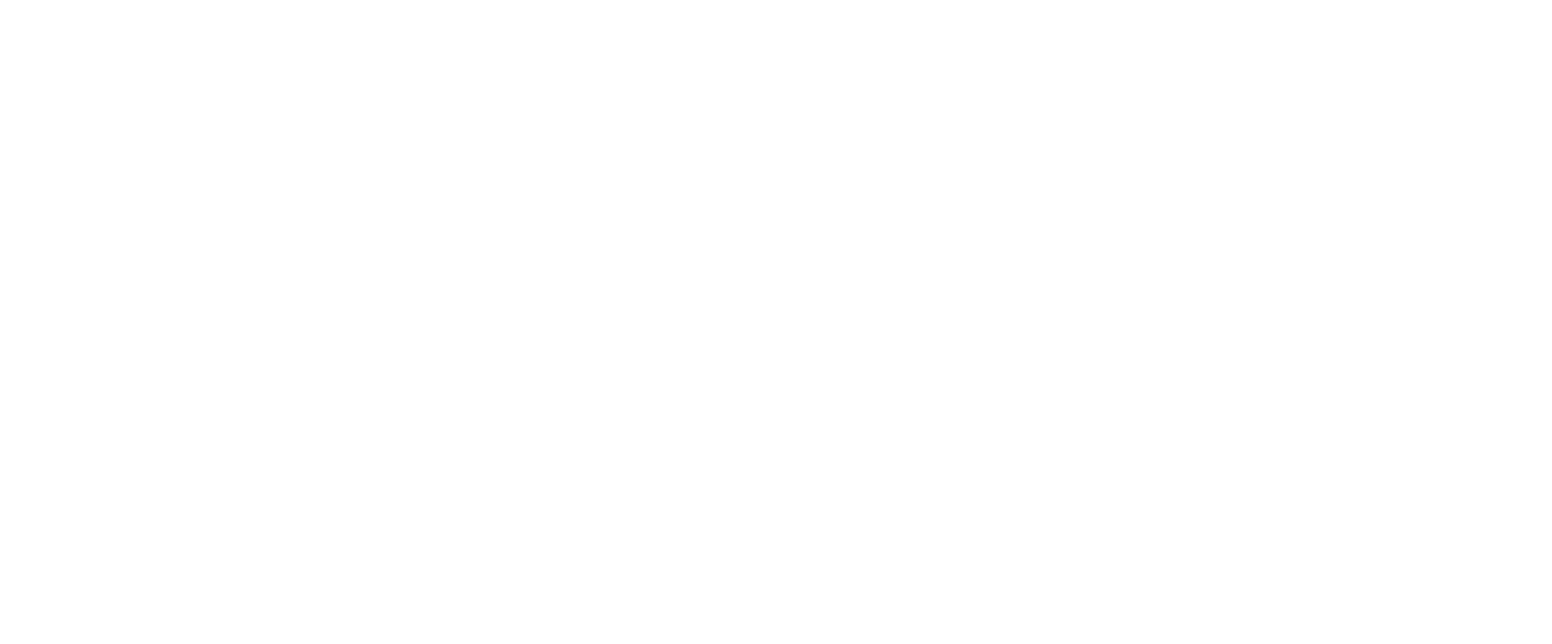
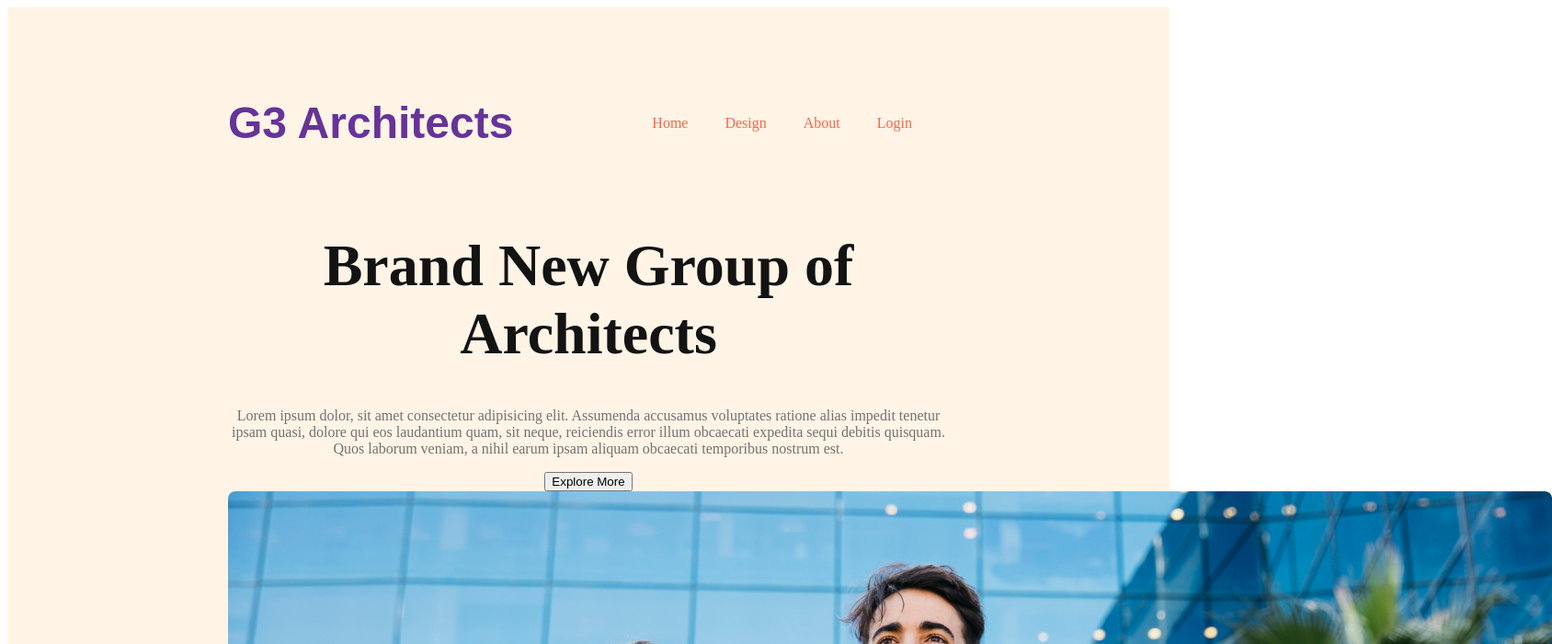
Before and after one commit to AmithBiswas/g3-Design, a plain HTML site: page Responsive.html in a window 1280 px wide. Shown: the top 700 px of the page at 92% size, 1688 px wide, since content can reach past the window. Drawn offline with Linux system fonts and the light colour scheme.

Commit message:
all setup page

```diff
--- a/Responsive.html
+++ b/Responsive.html
@@ -4,10 +4,27 @@
     <meta charset="UTF-8">
     <meta name="viewport" content="width=device-width, initial-scale=1.0">
     <title>Style.com</title>
+    <link rel="stylesheet" href="Styles/Style.css">
 </head>
 <body>
     <header>
-
+        <nav>
+            <h3 class="nav-title">G3 Architects</h3>
+            <ul>
+             <li><a href="">Home</a></li>
+             <li><a href="">Design</a></li>
+             <li><a href="">About</a></li>
+             <li><a href="">Login</a></li>
+            </ul>
+        </nav>
+        <div class="banner">
+          <div class="banner-content">
+            <h1 class="banner-title">Brand New Group of Architects</h1>
+            <p class="banner-description">Lorem ipsum dolor, sit amet consectetur adipisicing elit. Assumenda accusamus voluptates ratione alias impedit tenetur ipsam quasi, dolore qui eos laudantium quam, sit neque, reiciendis error illum obcaecati expedita sequi debitis quisquam. Quos laborum veniam, a nihil earum ipsam aliquam obcaecati temporibus nostrum est.</p>
+            <button class="button-primarry">Explore More</button>
+          </div>
+            <img src="New folder/images/banner.png" alt="">
+        </div>
     </header>
 </body>
 </html>
--- a/Styles/Style.css
+++ b/Styles/Style.css
@@ -0,0 +1,42 @@
+
+
+header{
+    background: rgba(255, 144, 14, 0.10);
+    padding:50px 240px;
+}
+.nav-title{
+    font-size:3rem;
+    font-family:sans-serif;
+    font-weight:600;
+    color:rebeccapurple;
+}
+nav{
+    display: flex;
+    justify-content: space-between;
+    align-items: center;
+}
+nav ul{
+    display: flex;
+}
+nav li{
+list-style:none;
+margin-right: 40px;
+
+}
+nav li a{
+    text-decoration:none;
+    color:tomato;
+}
+.banner-content{
+    max-width: 800px;
+    text-align: center;
+    margin: 0 auto;
+}
+.banner-title{
+font-size: 4rem;
+font-weight: 700;
+color:#131313;
+}
+.banner-description{
+    color:#727272;
+}
```
Also changed, not shown: index.html (added, +13 -0 lines).
